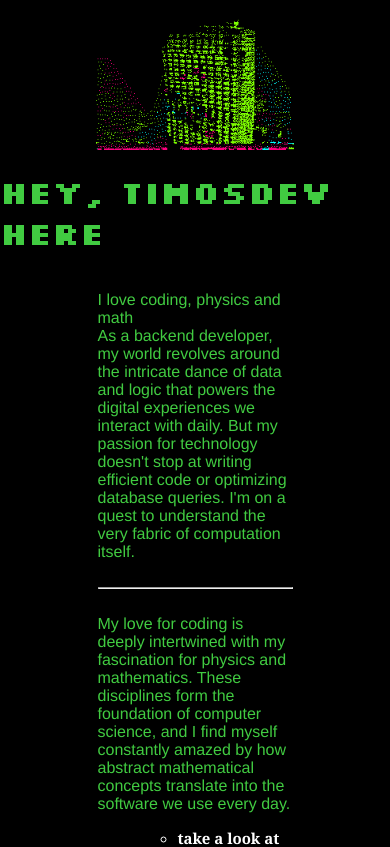
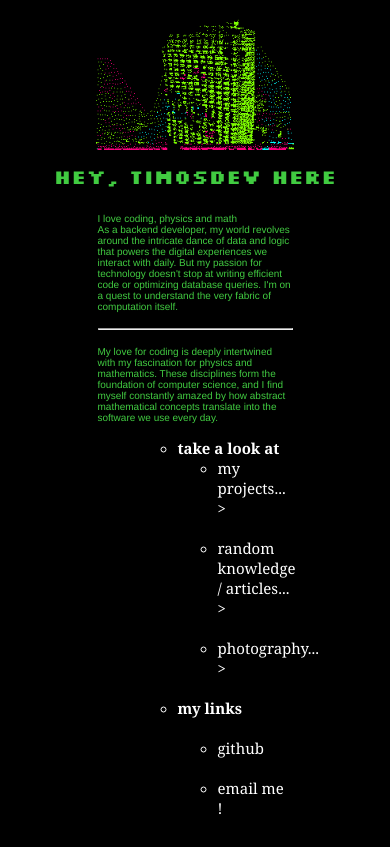
Before and after one commit to Timosdev99/timosdev-blog, a React (Create React App) app: page / in a window 390 px wide. Shown: the top 847 px of the page. Built offline with nearby package versions, Linux system fonts and the light colour scheme.

Commit message:
second commit

```diff
--- a/src/App.css
+++ b/src/App.css
@@ -21,7 +21,6 @@ p{
 
 ul, li, b{
   list-style: disc;
-  list-style-color: green;
 }
 
 li{
@@ -70,6 +69,19 @@ ul, li, a{
   color: #61dafb;
 }
 
+
+@media screen and (max-width: 768px) {
+  body {
+    font-size: 14px;
+  }
+}
+@media screen and (min-width: 300px) {
+  body {
+    font-size: 10px;
+    width: 100%;
+  }
+}
+
 @keyframes App-logo-spin {
   from {
     transform: rotate(0deg);
```
